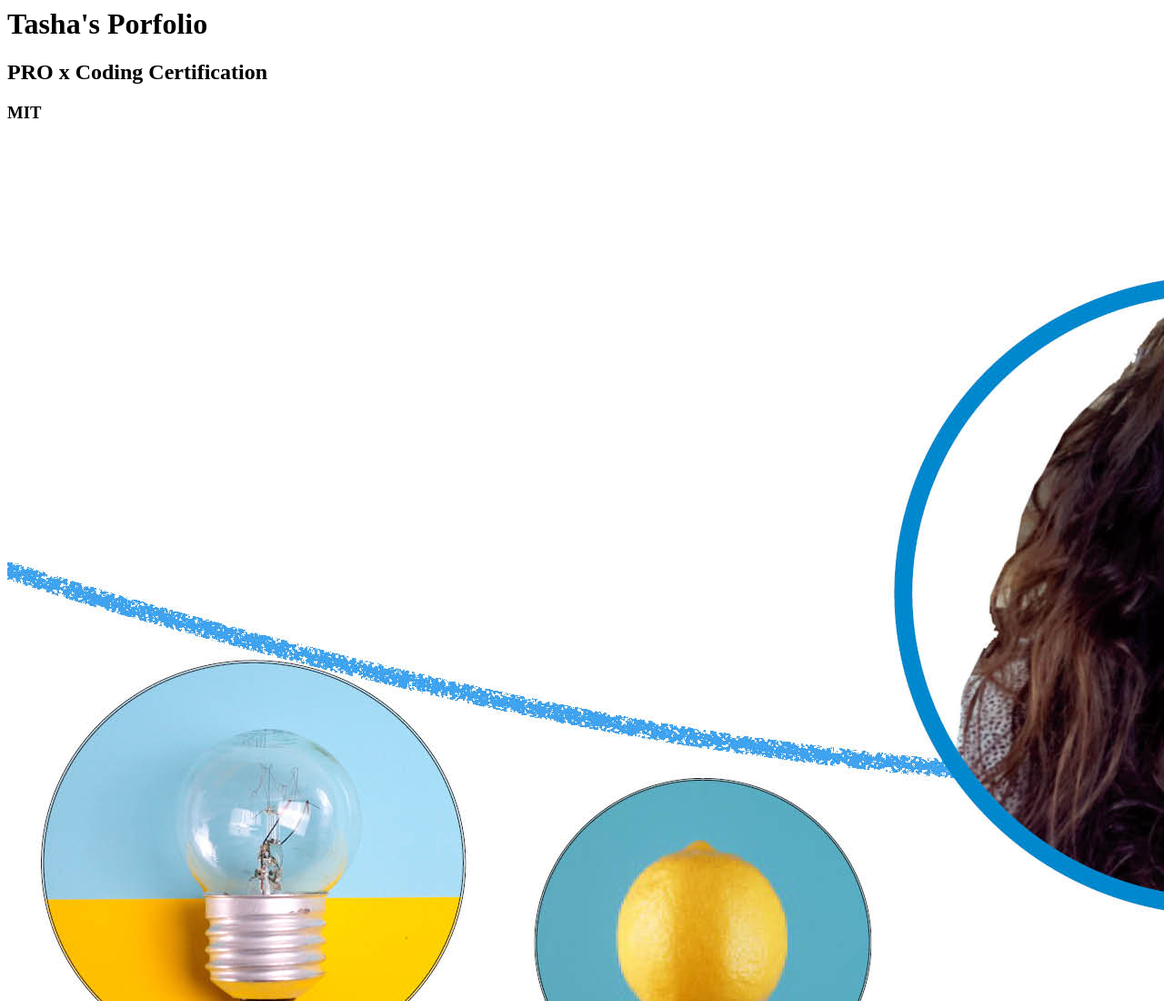
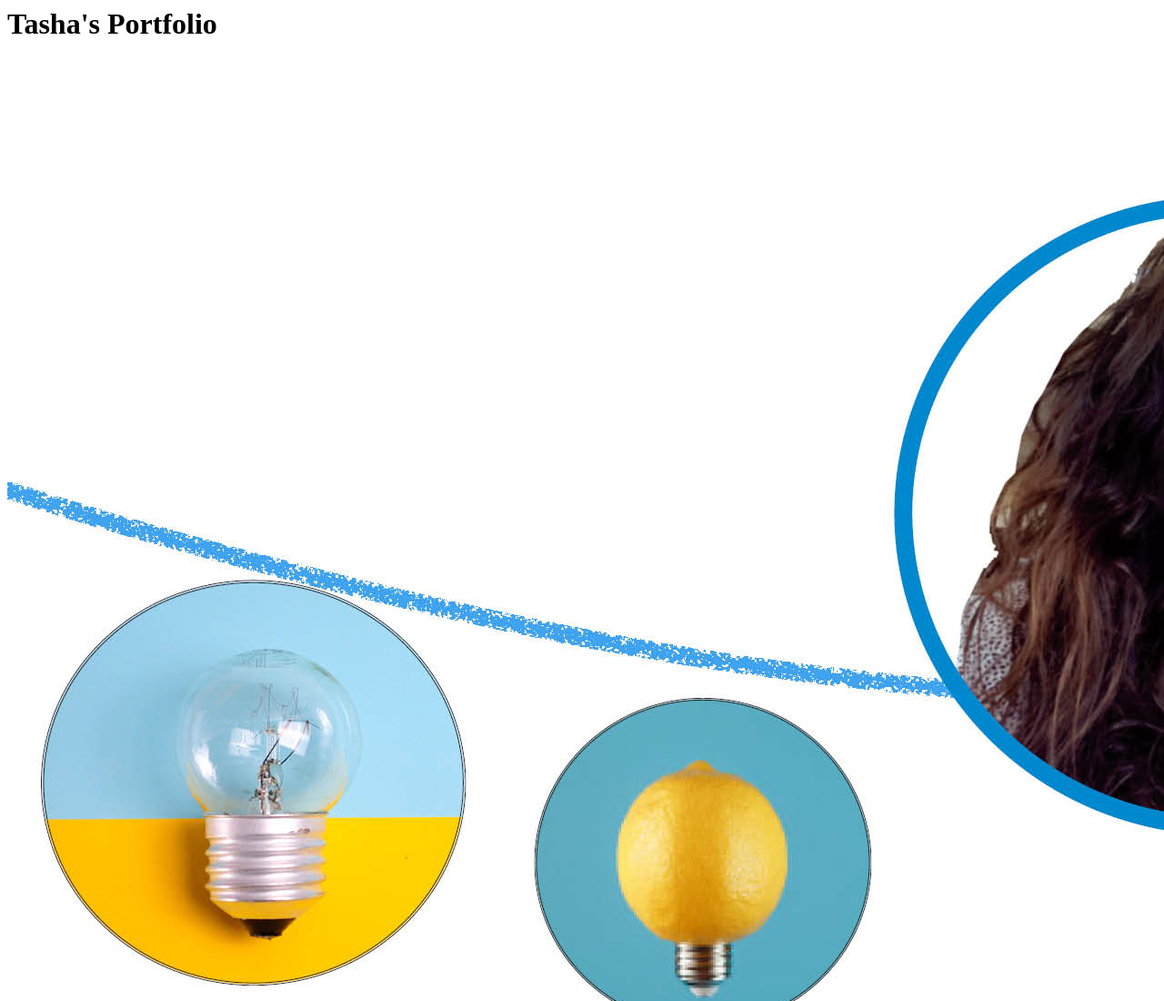
Before and after one commit to burilini/burillini.github.io, a plain HTML site: page index.html in a window 1280 px wide. Shown: the top 1100 px of the page at 91% size. Drawn offline with Linux system fonts and the light colour scheme.

Commit message:
Add files via upload

```diff
--- a/index.html
+++ b/index.html
@@ -1,6 +1,4 @@
 <html>
-<h1> Tasha's Porfolio</h>
-<h2>PRO x Coding Certification</h2>
-<h3>MIT</h3>
-<img src="./Tasha Portfolio Pic.jpg"/>
+    <h1>Tasha's Portfolio</h1>
+    <img src="./Tasha Portfolio Pic.jpg"/>
 </html>
```
